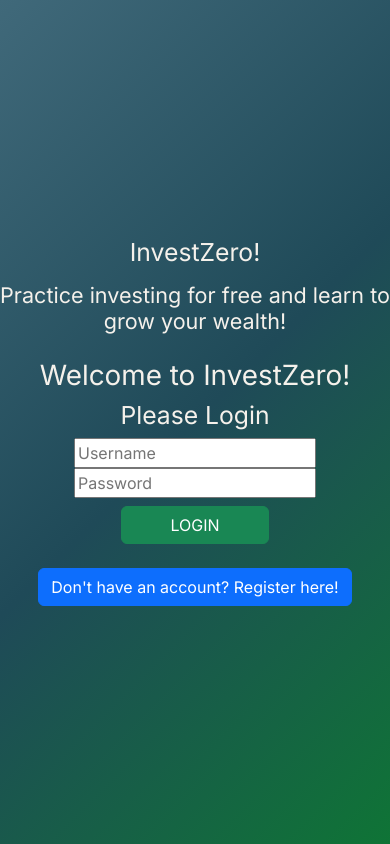
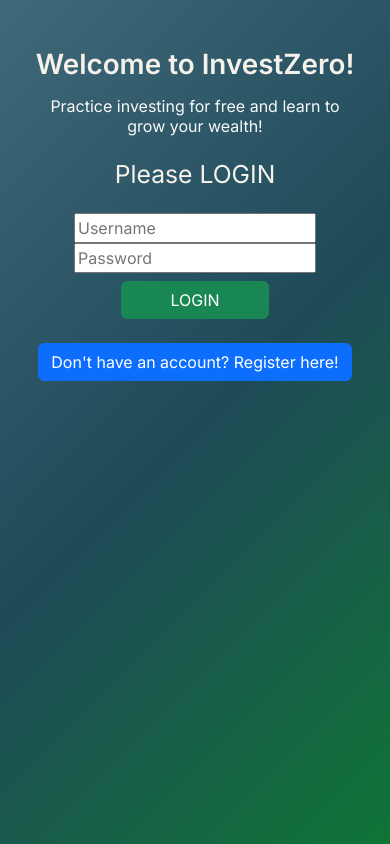
Before and after one commit to AdrianFHernandez/The-Hats-It490, a React (Create React App) app in the folder WebServer/frontend/: page / in a window 390 px wide. Built offline with nearby package versions, Linux system fonts and the light colour scheme; no server answers.

Commit message:
Changed the frontend design to fit mobile view, and updated sql query for updating total balance

```diff
--- a/WebServer/frontend/src/App.js
+++ b/WebServer/frontend/src/App.js
@@ -60,7 +60,7 @@ function App() {
 
   return (
     <Router basename="/">
-      <div className="App text-center w-100 d-flex flex-column justify-content-center align-items-center">
+      <div className="App text-center w-100">
       {loading ? (
           <div className="d-flex justify-content-center align-items-center" style={{ height: '100vh' }}>
             <div>Loading...</div>
--- a/WebServer/frontend/src/Pages/LoginPage.js
+++ b/WebServer/frontend/src/Pages/LoginPage.js
@@ -6,10 +6,6 @@ function LoginPage() {
   const [username, setUsername] = useState("");
   const [password, setPassword] = useState("");
   const [error, setError] = useState("");
-
-
-
-
 
   const handleSubmission = async (event) => {
     event.preventDefault();
@@ -25,10 +21,8 @@ function LoginPage() {
       window.alert("Login Response:", JSON.stringify(response.data));
 
       if (response.data.success) {
-
         window.alert("Login successful!");
         window.location.href = "/home";
-
       } else {
         setError("Login failed. Please try again.");
       }
@@ -41,12 +35,27 @@ function LoginPage() {
 
   return (
     <div>
-         <h2 className="mb-3">InvestZero!</h2>
-        <h4 className="mb-4">Practice investing for free and learn to grow your wealth!</h4>
+      <div className="mt-5">
+        <h1
+          className="mb-3 fw-bold text-center text-truncate"
+          style={{ maxWidth: "100%", whiteSpace: "nowrap", overflow: "hidden" }}
+        >
+          Welcome to InvestZero!
+        </h1>
+        <h4
+          className="mb-4 w-100 text-center fs-6 text-light"
+          style={{ maxWidth: "80%", margin: "0 auto" }}
+        >
+          Practice investing for free and learn to grow your wealth!
+        </h4>
 
-      <h1>Welcome to InvestZero!</h1>
-      <h2>Please Login</h2>
-      {error && <div><h3>{error}</h3></div>}
+        <h2 className="my-4 ">Please LOGIN</h2>
+      </div>
+      {error && (
+        <div>
+          <h3>{error}</h3>
+        </div>
+      )}
       <form onSubmit={handleSubmission}>
         <div>
           <input
@@ -66,9 +75,9 @@ function LoginPage() {
             required
           />
         </div>
-        <button type="submit" class="btn btn-success mt-2 px-5" >LOGIN</button>
-
-
+        <button type="submit" className="btn btn-success mt-2 px-5">
+          LOGIN
+        </button>
       </form>
     </div>
   );
--- a/WebServer/frontend/src/Pages/RegisterPage.js
+++ b/WebServer/frontend/src/Pages/RegisterPage.js
@@ -1,5 +1,5 @@
 import React, { useState } from "react";
-import axios from "axios"
+import axios from "axios";
 import getBackendURL from "../Utils/backendURL";
 
 function RegisterPage(props) {
@@ -14,17 +14,7 @@ function RegisterPage(props) {
 
   //const [showPassword, setshowPassword] = useState(false);
 
-
-
-
-
-
-
-
-
   async function handleSubmission(event) {
-
-
     event.preventDefault(); // Prevent form submission
 
     // Step 1: Validate Passwords Match
@@ -40,7 +30,6 @@ function RegisterPage(props) {
     const hasDigit = /\d/.test(password);
     const hasSpecialChar = /[!@#$%&*]/.test(password);
     const minLength = password.length >= 8;
-
 
     if (!hasUpperCase) {
       setError("Password must contain at least one uppercase letter");
@@ -78,16 +67,15 @@ function RegisterPage(props) {
     }
     // Step 2: Prepare user data for PHP backend
 
-        const userData = { type : "REGISTER", name, username, email, password };
-
+    const userData = { type: "REGISTER", name, username, email, password };
 
     try {
       console.log("Sending request to backend...", userData);
 
       // Step 3: Send data to PHP backend for RabbitMQ processing
-            const response = await axios.post(getBackendURL() ,
-                userData, { withCredentials: true }
-            );
+      const response = await axios.post(getBackendURL(), userData, {
+        withCredentials: true,
+      });
 
       console.log("Response received:", response);
       const data = await response.data;
@@ -107,7 +95,6 @@ function RegisterPage(props) {
         // Redirect to login page
         window.location.href = "/";
       } else {
-
         setError(result.error);
         setSuccess("");
       }
@@ -118,15 +105,24 @@ function RegisterPage(props) {
     }
   }
 
-
   return (
     <div>
-        <h2 className="mb-3">InvestZero!</h2>
-        <h4 className="mb-4">Practice investing for free and learn to grow your wealth!</h4>
+      <div className="mt-5">
+        <h1
+          className="mb-3 fw-bold text-center text-truncate"
+          style={{ maxWidth: "100%", whiteSpace: "nowrap", overflow: "hidden" }}
+        >
+          Welcome to InvestZero!
+        </h1>
+        <h4
+          className="mb-4 w-100 text-center fs-6 text-light"
+          style={{ maxWidth: "80%", margin: "0 auto" }}
+        >
+          Practice investing for free and learn to grow your wealth!
+        </h4>
 
-            <h1>Welcome to InvestZero!</h1>
-            <h2>Please Register</h2>
-
+        <h2 className="my-4 ">Please Register</h2>
+      </div>
 
       <form onSubmit={handleSubmission}>
         <div>
@@ -160,15 +156,15 @@ function RegisterPage(props) {
           <input
             id="password"
             value={password}
-                        type = {visible ? "text": "password"}
+            type={visible ? "text" : "password"}
             placeholder="Password"
             onChange={(e) => setPassword(e.target.value)}
             required
           />
           <div
             className="password container"
-                        onClick={()=>setVisible(!visible)}
-                        style={{cursor: "pointer"}}
+            onClick={() => setVisible(!visible)}
+            style={{ cursor: "pointer" }}
           >
             {visible ? "Hide" : "Show"} Confirm Password
           </div>
@@ -177,15 +173,15 @@ function RegisterPage(props) {
           <input
             id="password_verify"
             value={confirmPassword}
-                        type = {visible ? "text": "password"}
+            type={visible ? "text" : "password"}
             placeholder="Confirm Password"
             onChange={(e) => setConfirmPassword(e.target.value)}
             required
           />
           <div
             className="password container"
-                        onClick={()=>setVisible(!visible)}
-                        style={{cursor: "pointer"}}
+            onClick={() => setVisible(!visible)}
+            style={{ cursor: "pointer" }}
           >
             {visible ? "Hide" : "Show"} Confirm Password
           </div>
@@ -195,7 +191,9 @@ function RegisterPage(props) {
         {error && <p style={{ color: "red" }}>{error}</p>}
         {success && <p style={{ color: "green" }}>{success}</p>}
 
-                <button type="submit" class="btn btn-success mt-2 px-5" >REGISTER</button>
+        <button type="submit" className="btn btn-success mt-2 px-5">
+          REGISTER
+        </button>
       </form>
     </div>
   );
```
Also changed, not shown: 2 other files (tests, documents, lock files or other folders). Lines whose indentation alone changed are shown as unchanged.
